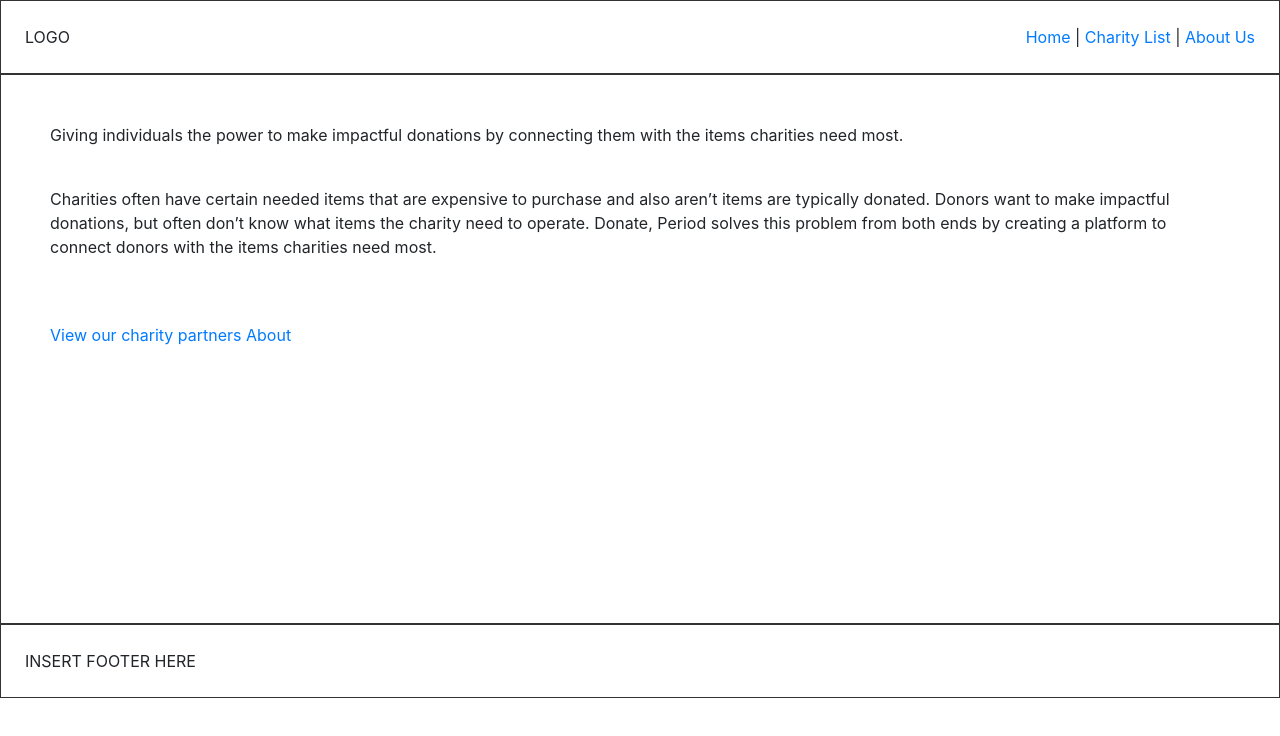
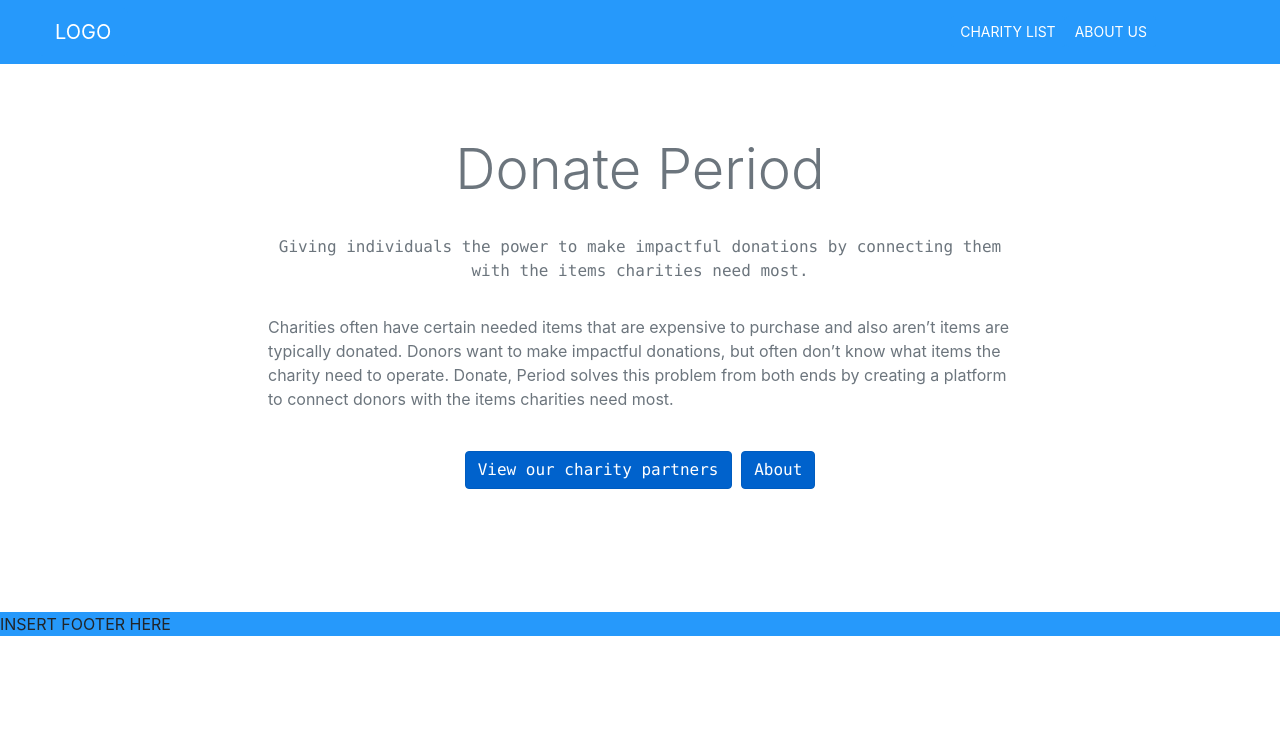
Before and after one commit to simone-smith/donate-period, a React app in the folder front-end/: page / in a window 1280 px wide. Built offline with nearby package versions, Linux system fonts and the light colour scheme.

Commit message:
Style alterations, Buttons, Home txt and buttons
* Gradually moving styling to be more consistent
  with the wireframe mockups

```diff
--- a/front-end/public/index.html
+++ b/front-end/public/index.html
@@ -7,13 +7,21 @@
           integrity="sha384-WskhaSGFgHYWDcbwN70/dfYBj47jz9qbsMId/iRN3ewGhXQFZCSftd1LZCfmhktB"
           crossorigin="anonymous">
     <style>
+      /* Custom CSS */
+      .blue {
+        background: #2699FB;
+      }
+      .middle {
+        display: block;
+        margin: 0 auto;
+      }
       .row-hl {
         background: #f4f4f4;
         height: 250px;
       }
 
       .item-hl {
-        border: 1px solid #333;
+        /*border: 1px solid #333;*/
       }
     </style>
   </head>
--- a/front-end/src/Pages/About.js
+++ b/front-end/src/Pages/About.js
@@ -6,11 +6,11 @@ class About extends Component {
   render() {
     return (
       <div className="pageContainer">
-        <h1>About Us</h1>
-         <p>Founded: July 23, 2018
-         <br></br>
+          <h1 className="p-2 display-4 text-center">About Us</h1>
+          <p className="text-monospace text-center">Founded: July 23, 2018</p>
+          <p className={"text-justify"}>
          Donate, Period is a web platform that connects donors with the items charities need most. We exist to ensure that no great cause is without the products needed to provide their valuable services to our community.
-         <br></br>
+          </p>
          How do we do this?
          <br></br>
          We work with registered charities to create wishlists of their most needed items.
@@ -25,7 +25,7 @@ class About extends Component {
          What’s with the name?
          <br></br>
          Donate, Period was originally created to solve the problem of charities serving vulnerable women not having enough sanitary products to meet the needs of the individuals they served. Our belief was that there was a platform that would both make donors aware of the charity’s needs and provide them with a way to make a donation, this problem could be easily resolved. Sanitary products continue to be some of our top donated items.
-         </p>
+
          <br></br>
          <p>Find out what is happening in the world of Donate Period:</p>
           <ul>
--- a/front-end/src/Pages/Home.js
+++ b/front-end/src/Pages/Home.js
@@ -4,14 +4,26 @@ import { Link } from 'react-router-dom'
 class Home extends Component {
   render() {
     return (
-        <div>
-          <p>Giving individuals the power to make impactful donations by connecting them with the items charities need most.</p><br></br>
-          <p>Charities often have certain needed items that are expensive to purchase and also aren’t items are typically donated. Donors want to make impactful donations, but often don’t know what items the charity need to operate. Donate, Period solves this problem from both ends by creating a platform to connect donors with the items charities need most.</p><br></br>
-            <br></br>
-            <Link to={'/Charities'}>View our charity partners</Link>
+        <divs>
+            <h1 className="p-4 display-4 text-center text-secondary">Donate Period</h1>
+            <p className="m-2 text-monospace text-center text-secondary">
+                Giving individuals the power to make impactful donations by connecting them with the items charities need most.
+            </p>
+            <p className={"text-secondary"}>
+                <br/>
+                Charities often have certain needed items that are expensive to purchase and also aren’t items are typically donated. Donors want to make impactful donations, but often don’t know what items the charity need to operate. Donate, Period solves this problem from both ends by creating a platform to connect donors with the items charities need most.
+            </p>
+            <p></p>
+            <p className="p-4 text-monospace text-center text-secondary">
+            <Link to={'/Charities'}>
+                <button className="btn btn-primary active" type="button">View our charity partners</button>
+            </Link>
             {" "}
-            <Link to={'/About'}>About</Link>
-        </div>
+            <Link to={'/About'}>
+                <button className="btn btn-primary active" type="button">About</button>
+            </Link>
+            </p>
+        </divs>
     );
   }
 }
--- a/front-end/src/Pages/PageComponents/Content.js
+++ b/front-end/src/Pages/PageComponents/Content.js
@@ -3,12 +3,14 @@ import React from 'react';
 
 const Content = (props) => {
     return (
-            <div className="d-flex justify-content-between">
+            <div className={"d-flex justify-content-between"}>
                 <div className="pt-1000">
-                    <img src={'./static/img/page/spacer.gif'} height={500} width={1}/>
+                    <img src={'./static/img/page/spacer.gif'} height={500} width={220}/>
                 </div>
-                <div className="p-4">{props.children}</div>
-                <div className="p-0"> </div>
+                <div className={"p-4"}>{props.children}</div>
+                <div className={"p-0"}>
+                    <img src={'./static/img/page/spacer.gif'} height={1} width={220}/>
+                </div>
             </div>
     );
 };
--- a/front-end/src/Pages/PageComponents/Footer.js
+++ b/front-end/src/Pages/PageComponents/Footer.js
@@ -3,7 +3,7 @@ import {Link} from "react-router-dom";
 
 const Footer = () => {
     return (
-        <div>
+        <div className={"p-0 m-0 blue"}>
             INSERT FOOTER HERE
         </div>
     );
--- a/front-end/src/Pages/PageComponents/Navbar.js
+++ b/front-end/src/Pages/PageComponents/Navbar.js
@@ -3,13 +3,23 @@ import {Link} from "react-router-dom";
 
 const Navbar = () => {
     return (
-            <div className="d-flex justify-content-between">
-                <div className="p-0 m-0l">LOGO</div>
+            <div className="d-flex flex-lg-nowrap justify-content-between blue p-1">
+                <div className="p-0 m-1">
+                    <img src={'./static/img/page/spacer.gif'} height={1} width={30}/>
+                    <Link to={'/'}>
+                        <button className="btn blue text-white btn-lg" type="button">LOGO</button>
+                    </Link>
+                </div>
                 <div className="p-0 m-0"> </div>
-                <div className="p-0 m-0">
-                    <Link to={'/Home'}>Home</Link>{" | "}
-                    <Link to={'/Charities'}>Charity List</Link>{" | "}
-                    <Link to={'/About'}>About Us</Link>
+                <div className="p-0 m-0 text-white">
+                    <Link to={'/Charities'}>
+                        <button className="btn blue text-white btn-sm" type="button">CHARITY LIST</button>
+                    </Link>
+                    <img src={'./static/img/page/spacer.gif'} height={55} width={1}/>
+                    <Link to={'/About'}>
+                        <button className="btn blue text-white btn-sm" type="button">ABOUT US</button>
+                    </Link>
+                    <img src={'./static/img/page/spacer.gif'} height={1} width={120}/>
                 </div>
             </div>
     );
--- a/front-end/src/Pages/PageComponents/PageLayout.js
+++ b/front-end/src/Pages/PageComponents/PageLayout.js
@@ -8,11 +8,11 @@ const PageLayout = (props) => {
     return (
         <div className="container-fluid m-0 p-0">
             <div className="d-flex flex-column w-100 m-0 p-0">
-                <div className="p-4 item-hl"> <Navbar/> </div>
+                <div className="mp-0 item-hl"> <Navbar/> </div>
                 <div className="p-4 item-hl">
                     <Content> {props.children} </Content>
                 </div>
-                <div className="p-4 item-hl"> <Footer/> </div>
+                <div className="mp-0 item-hl"> <Footer/> </div>
             </div>
         </div>
     );
```
Also changed, not shown: front-end/public/static/img/page/image.png (added).
